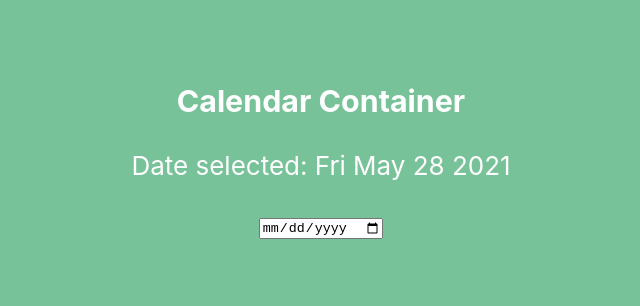
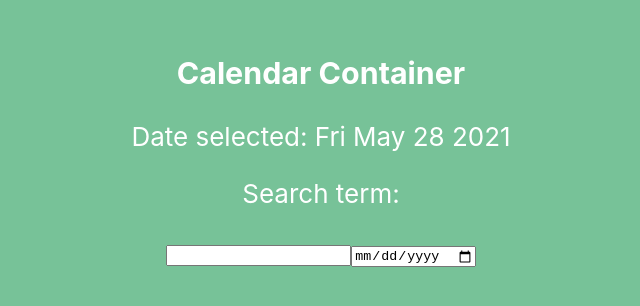
Before and after one commit to brownjer3/nft-drop-cal-v2, a React (Create React App) app: page / in a window 1280 px wide. Shown: the part 254-560 px from the top of the page, without its empty margins (319-959 px from the left). Built offline with nearby package versions, Linux system fonts and the light colour scheme.

Commit message:
add search query filter

```diff
--- a/src/Calendar/CalendarContainer.tsx
+++ b/src/Calendar/CalendarContainer.tsx
@@ -5,7 +5,8 @@ import Search from '../Filters/Search'
 class CalendarContainer extends Component {
 
     state = {
-        date: new Date()
+        date: new Date(),
+        search: ""
     }
 
     handleDate = (e: any) => {
@@ -14,12 +15,19 @@ class CalendarContainer extends Component {
         })
     }
 
+    handleSearch = (e: any) => {
+        this.setState({
+            search: e.target.value
+        })
+    }
+
     render() {
         return(
             <div>
                 <h3>Calendar Container</h3>
                 <p>Date selected: {this.state.date.toDateString()}</p>
-                <Search handleDate={this.handleDate}/>
+                <p>Search term: {this.state.search}</p>
+                <Search handleDate={this.handleDate} handleSearch={this.handleSearch} />
             </div>
         )
     }
--- a/src/Filters/Search.tsx
+++ b/src/Filters/Search.tsx
@@ -2,7 +2,10 @@
 const Search = (props: any) => {
 
     return(
-        <input type='date' onChange={props.handleDate}/>
+        <div>
+            <input type='text' onChange={props.handleSearch}/>
+            <input type='date' onChange={props.handleDate}/>
+        </div>
     )
 
 }
```
